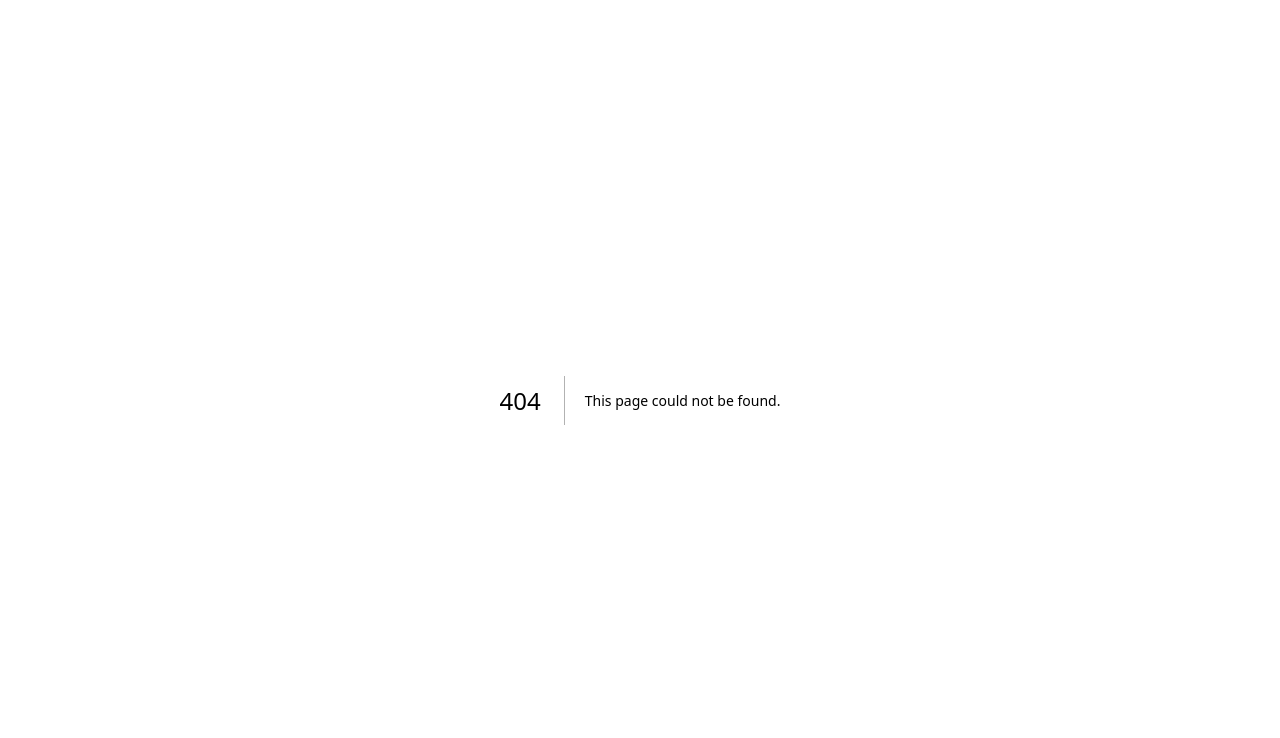
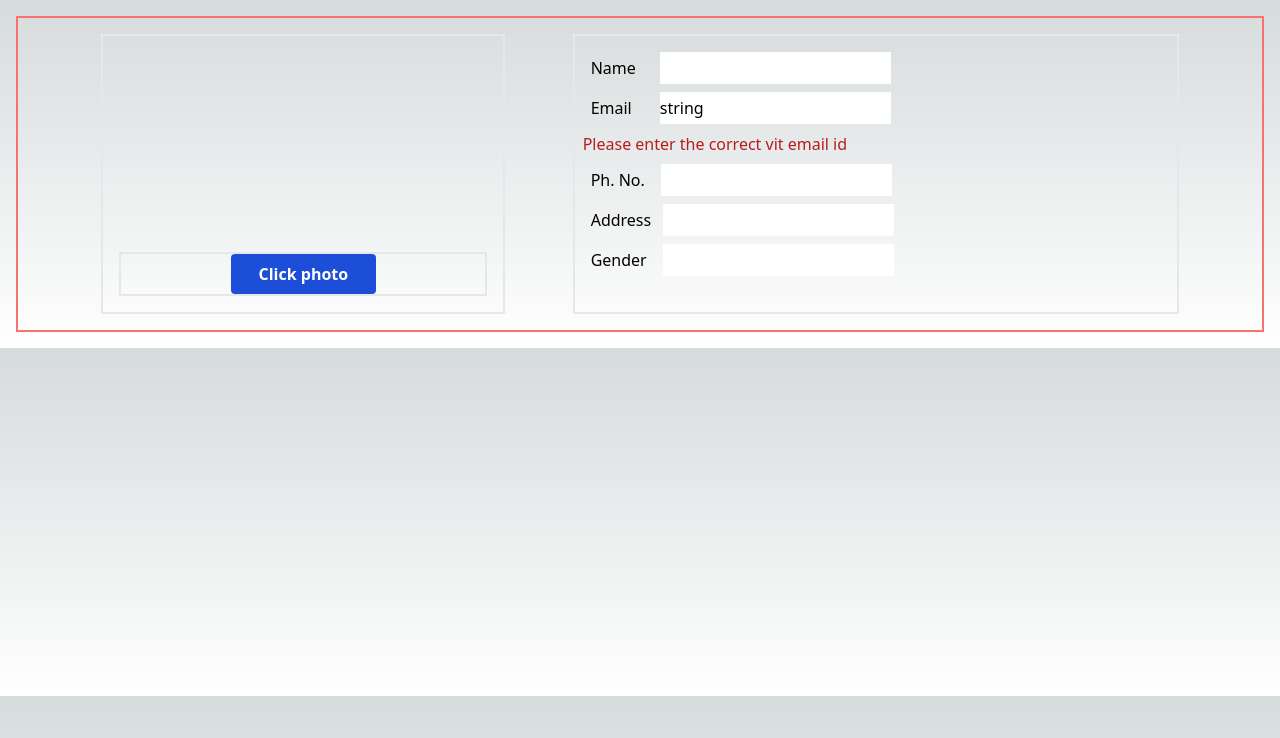
Before and after one commit to AweSamarth/vitrendz-task-2, a Next.js app: page /capture in a window 1280 px wide. Before the commit this address had no page. Shown: the top 738 px of the page. Built offline with nearby package versions, Linux system fonts and the light colour scheme; no server answers.

Commit message:
getting there

```diff
--- a/next.config.js
+++ b/next.config.js
@@ -1,6 +1,7 @@
 /** @type {import('next').NextConfig} */
 const nextConfig = {
   reactStrictMode: true,
+
 }
 
 module.exports = nextConfig
--- /dev/null
+++ b/pages/capture.js
@@ -0,0 +1,77 @@
+import Head from "next/head";
+import Image from "next/image";
+import { Inter } from "@next/font/google";
+import styles from "../styles/Home.module.css";
+import Webcam from "react-webcam";
+import { useState, useRef, useCallback } from "react";
+const inter = Inter({ subsets: ["latin"] });
+
+export default function Home() {
+
+  const onSubmit = ()=>{
+
+  }
+
+
+  const [name, setName] = useState("")
+  const [email, setEmail] = useState("string")
+  const [phno, setPhno] = useState("")
+  const [address, setAddress] = useState("")
+  const [gender, setGender] = useState("")
+  const [img, setImg] = useState(null);
+  const isEmailValid = ()=>{
+    console.log("checking")
+    if(email.endsWith("@vitstudent.ac.in")){
+      console.log(email)
+      return true
+    }
+    else
+    {
+      console.log(email)
+      return false
+  }}
+
+  const result = isEmailValid()
+
+  const webcamRef = useRef(null);
+  const videoConstraints = { width: 400, height: 400, facingMode: "user" };
+  const capture = useCallback(() => {
+    const imageSrc = webcamRef.current.getScreenshot();
+    setImg(imageSrc);
+    console.log(imageSrc)
+  }, [webcamRef, setImg]);
+  return (
+    <div className="p justify-evenly flex p-4 m-4 border-2 border-red-400">
+    <div className="flex flex-col border-2 w-max">
+      <Webcam
+        audio={false}
+        screenshotQuality={0.9}
+        ref={webcamRef}
+        height={400}
+        width = {400}
+        mirrored={true}
+        screenshotFormat="image/png"
+        videoConstraints= {videoConstraints}
+
+      />
+      <div className="border-2 flex justify-center m-4">
+      <button className= "w-[40%] bg-blue-700 hover:bg-blue-900 text-white font-bold py-2 px-4 rounded" onClick={capture}>Click photo</button>
+      </div>
+
+      </div>
+              <div className="flex flex-col border-2 w-[50%] p-2">
+
+      <form>
+
+        <div className="m-2"><label htmlFor="name">Name</label><input onChange={(event)=>setName(event.target.value)} id="name" type="text" className="h-8 ml-6" value={name}  required/></div>
+        <div className="m-2"><label htmlFor="email">Email</label><input onChange={(event)=>setEmail(event.target.value)} id="email" type="email" className="h-8 ml-7" value={email} required/></div>
+        <div className=" text-red-700">{result?"huh":"Please enter the correct vit email id"}</div>
+        <div className="m-2"><label htmlFor="phno">Ph. No.</label><input onChange={(event)=>setPhno(event.target.value)} id="phno" type="tel" className="h-8 ml-4" value={phno} required/></div>
+        <div className="m-2"><label htmlFor="address">Address</label><input onChange = {(event)=>setAddress(event.target.value)}id="address" type="text" className="h-8 ml-3" value={address} required/></div>
+        <div className="m-2"><label htmlFor="gender">Gender</label><input id="gender" onChange={(event)=>setGender(event.target.value)} type="text" className="h-8 ml-4" value={gender} required/></div>
+        </form>
+        </div>
+
+    </div>
+  );
+}
--- a/pages/index.js
+++ b/pages/index.js
@@ -2,9 +2,8 @@ import Head from 'next/head'
 import Image from 'next/image'
 import { Inter } from '@next/font/google'
 import styles from '../styles/Home.module.css'
-
+import { useState } from 'react'
 const inter = Inter({ subsets: ['latin'] })
-
 export default function Home() {
   return (
     <>
--- /dev/null
+++ b/postcss.config.js
@@ -0,0 +1,6 @@
+module.exports = {
+  plugins: {
+    tailwindcss: {},
+    autoprefixer: {},
+  },
+}
--- a/styles/globals.css
+++ b/styles/globals.css
@@ -1,3 +1,7 @@
+@tailwind base;
+@tailwind components;
+@tailwind utilities;
+
 :root {
   --max-width: 1100px;
   --border-radius: 12px;
--- /dev/null
+++ b/tailwind.config.js
@@ -0,0 +1,11 @@
+/** @type {import('tailwindcss').Config} */
+module.exports = {
+  content: [
+    "./pages/**/*.{js,ts,jsx,tsx}",
+    "./components/**/*.{js,ts,jsx,tsx}",
+  ],
+  theme: {
+    extend: {},
+  },
+  plugins: [],
+}
```
Also changed, not shown: package.json (+8 -2 lines), 1 other file (tests, documents, lock files or other folders).
